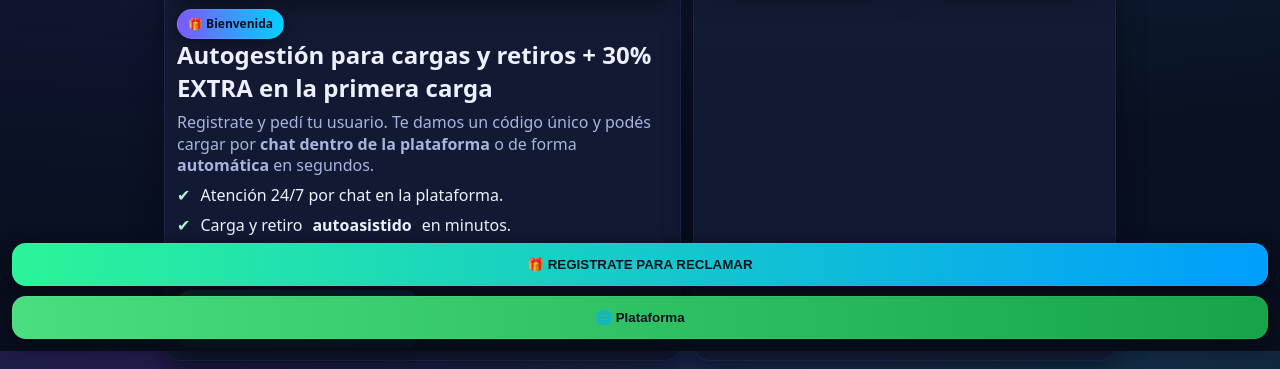
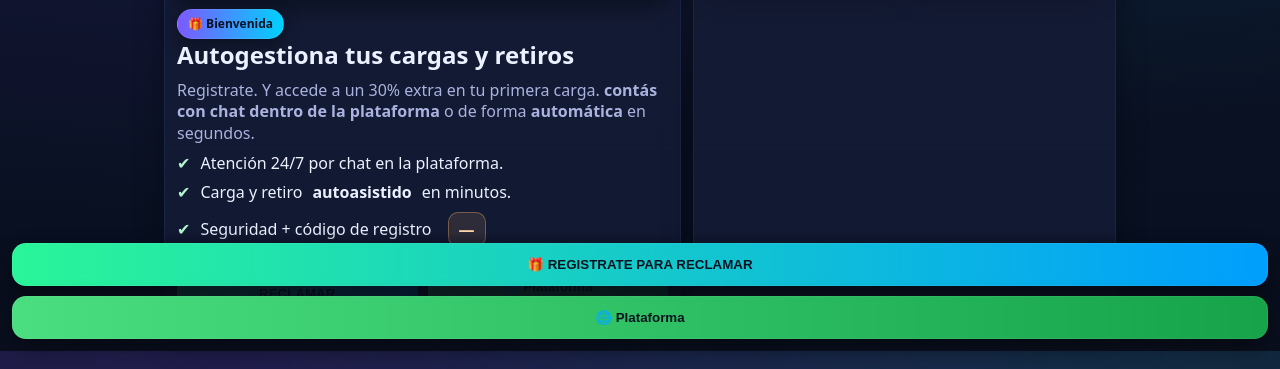
Before and after one commit to NoeA90/landing.bet300, a plain HTML site: page index.html in a window 1280 px wide. Shown: the part 449-818 px from the top of the page. Drawn offline with Linux system fonts and the light colour scheme; no server answers.

Commit message:
Update index.html

```diff
--- a/index.html
+++ b/index.html
@@ -141,9 +141,9 @@
         </div>
 
         <span class="badge">🎁 Bienvenida</span>
-        <h1>Autogestión para <b>cargas y retiros</b> + <b>30% EXTRA</b> en la primera carga</h1>
-        <p class="muted">Registrate y pedí tu usuario. Te damos un código único y podés cargar por
-          <b>chat dentro de la plataforma</b> o de forma <b>automática</b> en segundos.</p>
+        <h1>Autogestiona tus <b>cargas y retiros</b> </h1>
+        <p class="muted">Registrate. Y accede a un 30% extra en tu primera carga.
+          <b>contás con chat dentro de la plataforma</b> o de forma <b>automática</b> en segundos.</p>
 
         <div class="panelList" style="margin-top:8px">
           <div class="row"><span class="ok">✔</span> Atención 24/7 por chat en la plataforma.</div>
```
